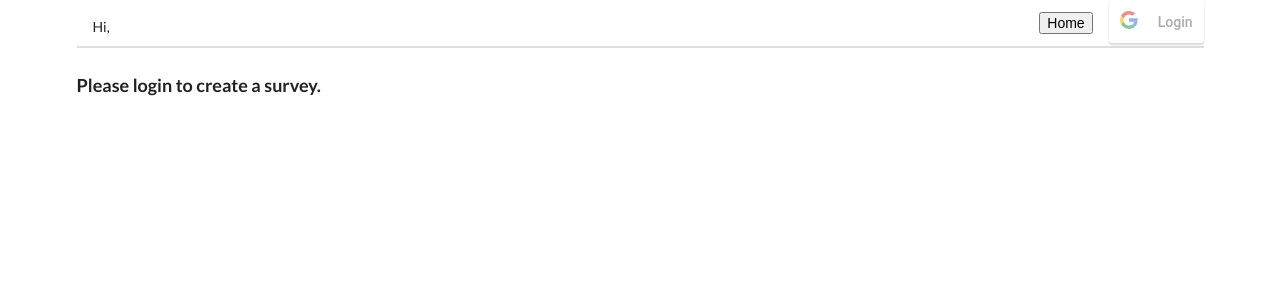
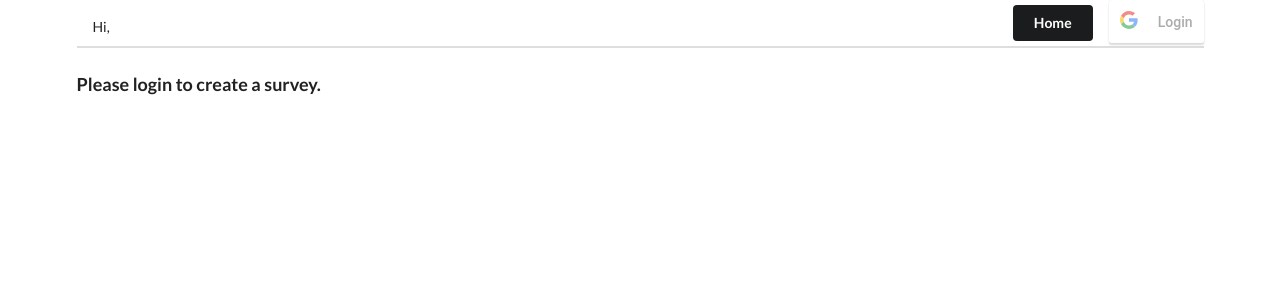
Before and after one commit to rewantsoni/survey-frontend, a React (Create React App) app: page /survey/create in a window 1280 px wide. Shown: the top 300 px of the page. Built offline with nearby package versions, Linux system fonts and the light colour scheme.

Commit message:
modify header

```diff
--- a/src/components/Header.js
+++ b/src/components/Header.js
@@ -12,7 +12,7 @@ const Header = () => {
                 </Link>
                 <div className="right menu">
                     <Link to="/" className="item">
-                        <button type="button">Home</button>
+                        <button type="button" className="ui secondary button">Home</button>
                     </Link>
                     <GoogleBtn />
                 </div>
--- a/src/components/surveys/SurveyCreate.js
+++ b/src/components/surveys/SurveyCreate.js
@@ -1,5 +1,5 @@
 import React from 'react';
-import { Link, useHistory } from 'react-router-dom';
+import { useHistory } from 'react-router-dom';
 import MyContext from '../MyContext/MyContext'
 import { useForm } from "react-hook-form";
 import client from "../../apis/surveyapp";
```
